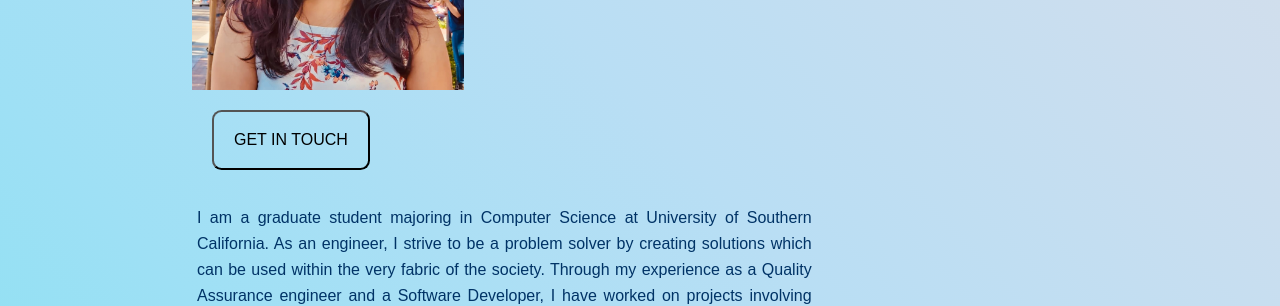
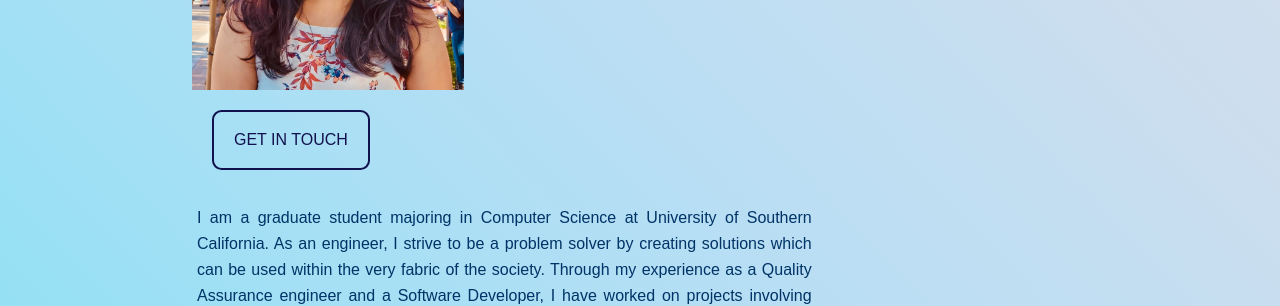
Before and after one commit to shagun19/shagun19.github.io, a Jekyll site: the page index.html, which Jekyll copies as it is, in a window 1280 px wide. Shown: the part 573-879 px from the top of the page. Built offline with Jekyll 4.4.1, drawn with Linux system fonts in a browser that asks for light colours; some web fonts are replaced.

Commit message:
get in touch button test

```diff
--- a/css/button.css
+++ b/css/button.css
@@ -2,9 +2,9 @@ button.btn {
   box-sizing: border-box;
   appearance: none;
   background-color: transparent;
-  border: 2px solid ##11114E;
+  border: 2px solid #11114E;
   border-radius: 0.6em;
-  color: ##11114E;
+  color: #11114E;
   cursor: pointer;
   display: flex;
   align-self: center;
@@ -24,6 +24,5 @@ button.btn:hover, button.btn:focus {
   color: #fff;
   outline: 0;
   border: 2px solid #fff;
-  background-color: ##B5CFE1;
-
+  background-color: #B5CFE1;
 }
```
